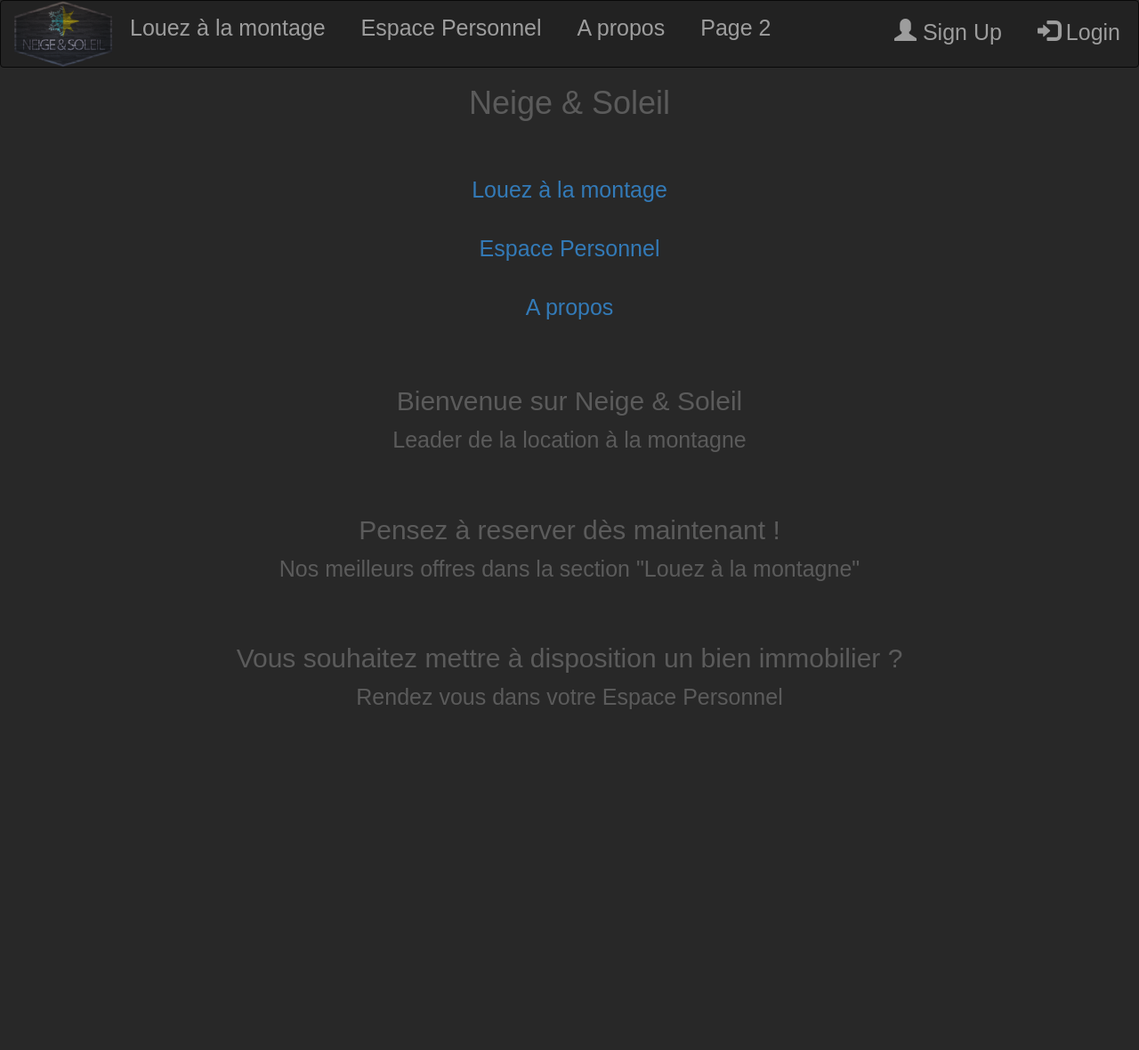
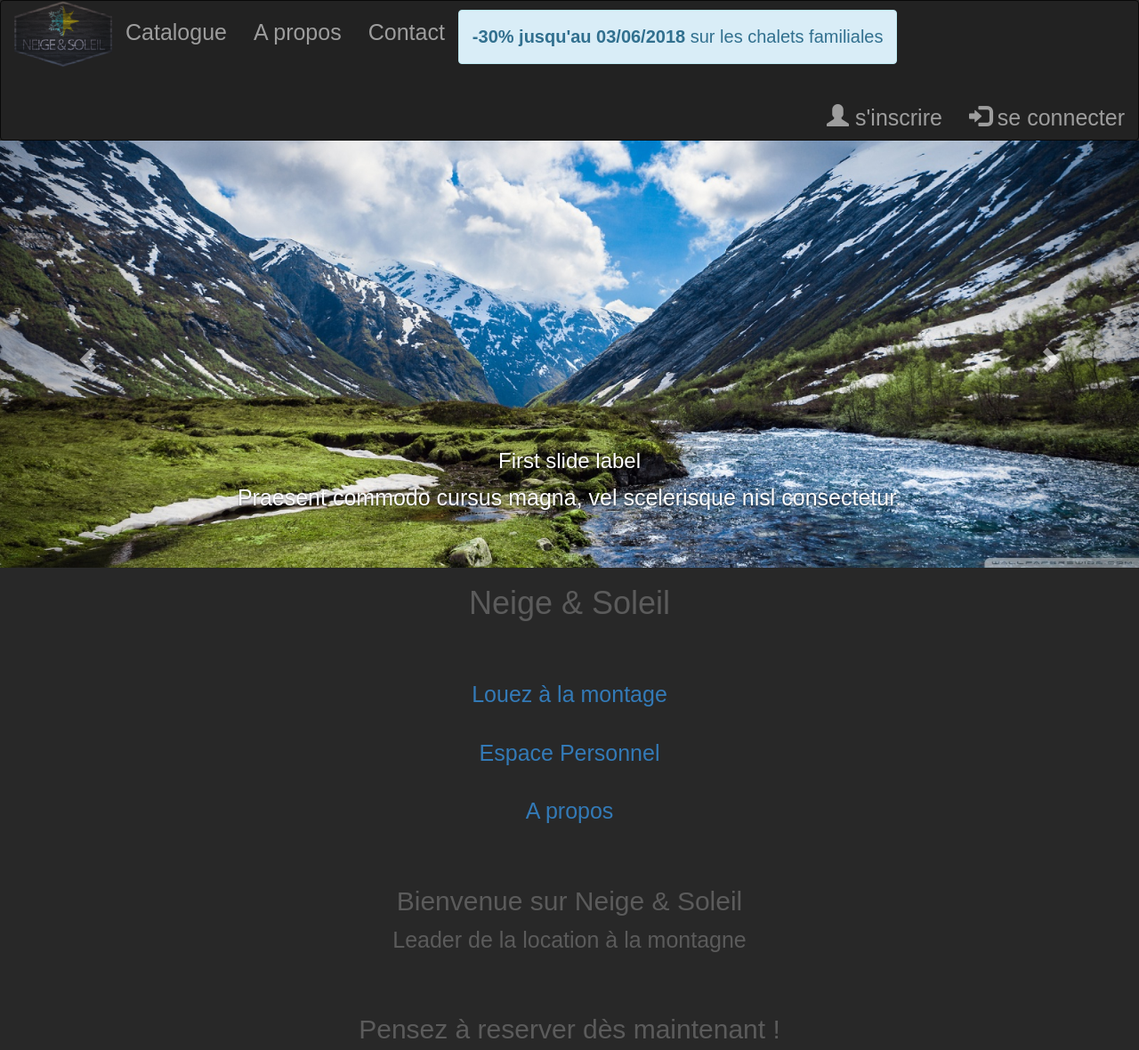
Before and after one commit to KATARS/neige_soleil_DELAGE_RETTERER_FELICIO, a PHP site: page /neige/index.php in a window 1280 px wide. Shown: the top 1180 px of the page at 89% size. Before the commit the page ends 797 px from the top, so only its background shows below. Run offline with PHP 8.4, Linux system fonts and the light colour scheme.

Commit message:
ajout carousel

```diff
--- a/neige/index.php
+++ b/neige/index.php
@@ -17,24 +17,69 @@ session_start();
     </div>
           <ul class="nav navbar-nav">
             <li class="nav-item">
-              <a class="nav-link active" href="./logement/liste_type.php">Louez à la montage</a>
+              <a class="nav-link active" href="./logement/liste_type.php">Catalogue</a>
             </li>
             <li class="nav-item">
-              <a class="nav-link active" href="index.php?page=1">Espace Personnel</a>
+              <a class="nav-link active" href="index.php?page=1">A propos</a>
             </li>
             <li class="nav-item">
-              <a class="nav-link active" href="index.php?page=2">A propos</a>
+              <a class="nav-link active" href="index.php?page=2">Contact</a>
             </li>
-            <li><a href="#">Page 2</a></li>
+            <li class="nav-item" >
+              <div class="alert alert-info" role="alert">
+                  <strong>-30% jusqu'au 03/06/2018</strong> sur les chalets familiales
+              </div>
+            </li>
           </ul>
           <ul class="nav navbar-nav navbar-right">
-            <li><a href="#"><span class="glyphicon glyphicon-user"></span> Sign Up</a></li>
-            <li><a href="#"><span class="glyphicon glyphicon-log-in"></span> Login</a></li>
+            <li><a href="profil/inscription.php"><span class="glyphicon glyphicon-user"></span> s'inscrire</a></li>
+            <li><a href="profil/connection.php"><span class="glyphicon glyphicon-log-in"></span> se connecter</a></li>
           </ul>
         </div>
       </nav>
+
     <center>
+    </div>
+        <div id="carouselFade" class="carousel slide carousel-fade" data-ride="carousel">
+
+            <!-- Wrapper for slides -->
+            <div class="carousel-inner" role="listbox">
+                <div class="item active">
+                  <img class="d-block img-fluid" src="images/montagne1.jpg" alt="montagne1">
+                    <div class="carousel-caption">
+                      <h3>First slide label</h3>
+                      <p>Praesent commodo cursus magna, vel scelerisque nisl consectetur.</p>
+                    </div>
+                </div>
+                <div class="item">
+                  <img class="d-block img-fluid" src="images/montagne2.jpg" alt="montagne2">
+                  <div class="carousel-caption">
+                      <h1 class="super-heading">Lorem ipsum dolor color</h1>
+                      <p class="super-paragraph">This is a demo for the Bootstrap Carousel Guide.</p>
+                  </div>
+                </div>
+                <div class="item">
+                  <img class="d-block img-fluid" src="images/montagne3.jpg" alt="montagne3">
+                    <div class="carousel-caption">
+                      <h3>Third slide label</h3>
+                      <p>Praesent commodo cursus magna, vel scelerisque nisl consectetur.</p>
+                    </div>
+                </div>
+            </div>
+
+            <!-- Controls -->
+            <a class="left carousel-control" href="#carouselFade" role="button" data-slide="prev">
+                <span class="glyphicon glyphicon-chevron-left" aria-hidden="true"></span>
+                <span class="sr-only">Previous</span>
+            </a>
+            <a class="right carousel-control" href="#carouselFade" role="button" data-slide="next">
+                <span class="glyphicon glyphicon-chevron-right" aria-hidden="true"></span>
+                <span class="sr-only">Next</span>
+            </a>
+        </div>
+
       <h1>Neige & Soleil</h1></br>
+
       <ul class="nav justify-content-center">
         <li class="nav-item">
           <a class="nav-link active" href="./logement/liste_type.php">Louez à la montage</a>
--- a/style.css
+++ b/style.css
@@ -9,8 +9,16 @@ body {
 	color: #5B5B5B;
 }
 
+.navbar{
+	padding-bottom: -5px;
+	margin-bottom: 0px;
+}
 li,a{
-	padding: 5px;
+	padding-top: 10px;
 	font-family: 'arial', sans-serif;
 	font-size: 25px;
 }
+
+.alert{
+	font-size: 20px;
+}
```
Also changed, not shown: neige/images/montagne1.jpg (added), neige/images/montagne2.jpg (added), neige/images/montagne3.jpg (added).
